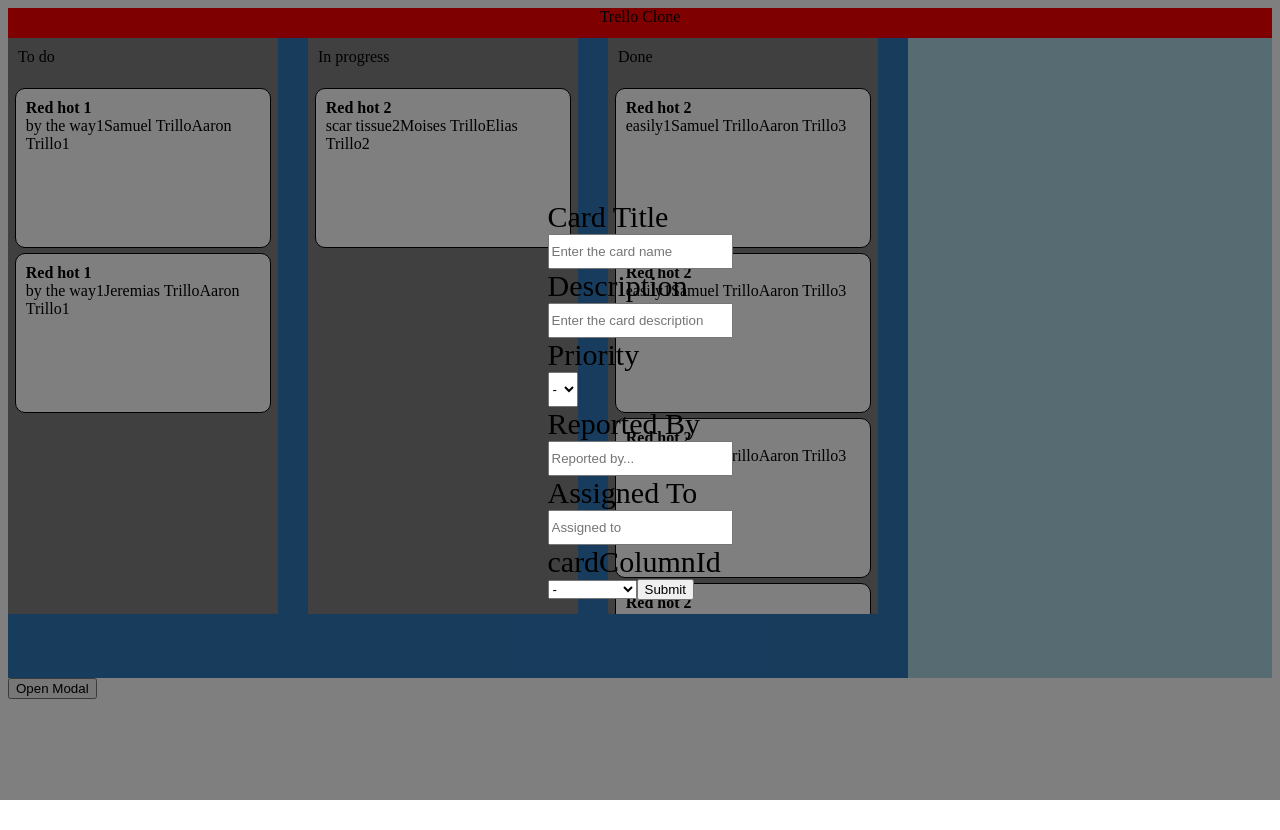
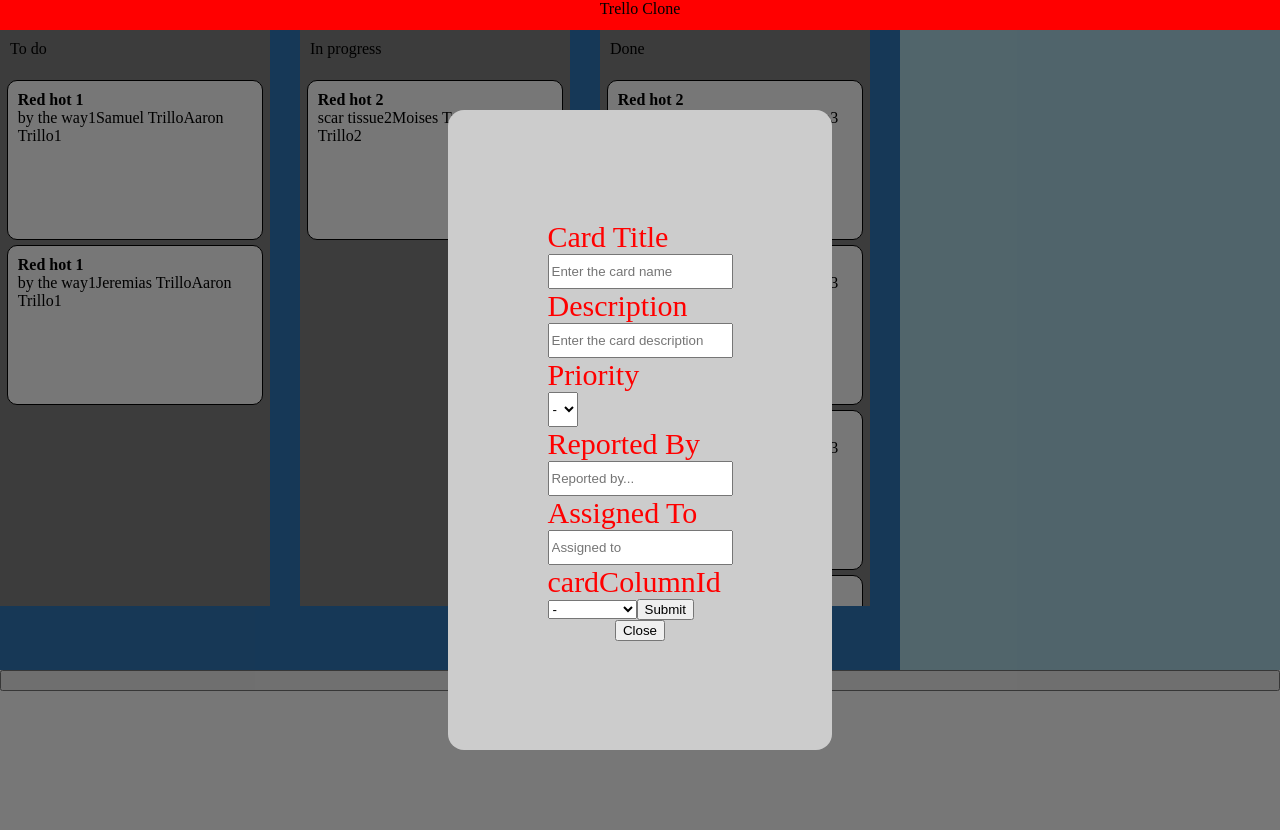
Before and after one commit to samueltrillo/trello-clone, a React (Create React App) app: page / in a window 1280 px wide. Both pictures are taken after a click on the button "Open Modal". Before the commit the page ends 808 px from the top, so only its background shows below. Built offline with nearby package versions, Linux system fonts and the light colour scheme.

Commit message:
Added new styles to the modal and a function Close for develop purposes

```diff
--- a/src/components/main-component/columns/styles.module.css
+++ b/src/components/main-component/columns/styles.module.css
@@ -1,3 +1,7 @@
+body {
+  margin: 0;
+}
+
 .mainContainer {
   display: flex;
   flex-direction: column;
--- a/src/components/main-component/mainComponent.tsx
+++ b/src/components/main-component/mainComponent.tsx
@@ -4,13 +4,19 @@
 import Columns from './columns';
 import Modal from './modal';
 import { Props } from './index';
+import styled from 'styled-components';
+
+const MainPage = styled.div`
+    display:flex;
+    flex-flow: column;
+`
 
 const MainComponent: React.FC<Props> = ({columns}) => {
 
     const [isOpened, setIsOpened] = useState(false);
 
     return (
-        <div>
+        <MainPage>
             <div className={styles.mainContainer}>
                 {
                     columns && columns.map(columnsProps => (
@@ -24,15 +30,9 @@
                     ))
                 }
             </div>
-            <button onClick={() => setIsOpened(true)}>Open Modal</button>
-            {
-                isOpened
-                ?
-                    <Modal />
-                :
-                    undefined
-            }
-        </div>
+            <button onClick={() => setIsOpened(!isOpened)}>Open Modal</button>
+            { isOpened ? <Modal setOpened={setIsOpened}/> : undefined }
+        </MainPage>
     );
 };
 
--- a/src/components/main-component/modal/modal.tsx
+++ b/src/components/main-component/modal/modal.tsx
@@ -1,13 +1,45 @@
-import React from 'react';
-import AddCardForm from '../../shared-components/forms/addCardForm.tsx';
-import styles from './styles.module.css';
+import React from "react";
+import styled from "styled-components";
+import AddCardForm from "../../shared-components/forms/addCardForm.tsx";
+import styles from "./styles.module.css";
 
-const Modal: React.FC = () => {
-    return (
-        <div className={styles.modal}>
-            <AddCardForm/>
-        </div>
-    )
+interface ModalContainerProps {
+  color: string;
+  fontSize: string;
+}
+const GrayScreen = styled.div`
+  background-color: #00000088;
+  width: 100%;
+  height: 100%;
+  z-index: 2;
+  justify-self: center;
+  position: absolute;
+`;
+const ModalContainer = styled.div<ModalContainerProps>`
+  display: flex;
+  flex-direction: column;
+  width: 30%;
+  height: 80%;
+  margin: auto;
+  position: absolute;
+  z-index: 3;
+  justify-self: center;
+  background-color: #ccc;
+  border-radius: 1rem;
+  color: ${(props) => props.color ?? "blue"};
+`;
+type ModalProps = {
+  setOpened: React.Dispatch<React.SetStateAction<boolean>>;
+};
+const Modal = (props: ModalProps) => {
+  return (
+    <GrayScreen>
+      <ModalContainer color={"red"} fontSize={"12px"} className={styles.modal}>
+        <AddCardForm />
+        <button onClick={() => props.setOpened(false)}>Close</button>
+      </ModalContainer>
+    </GrayScreen>
+  );
 };
 
 export default Modal;
```
